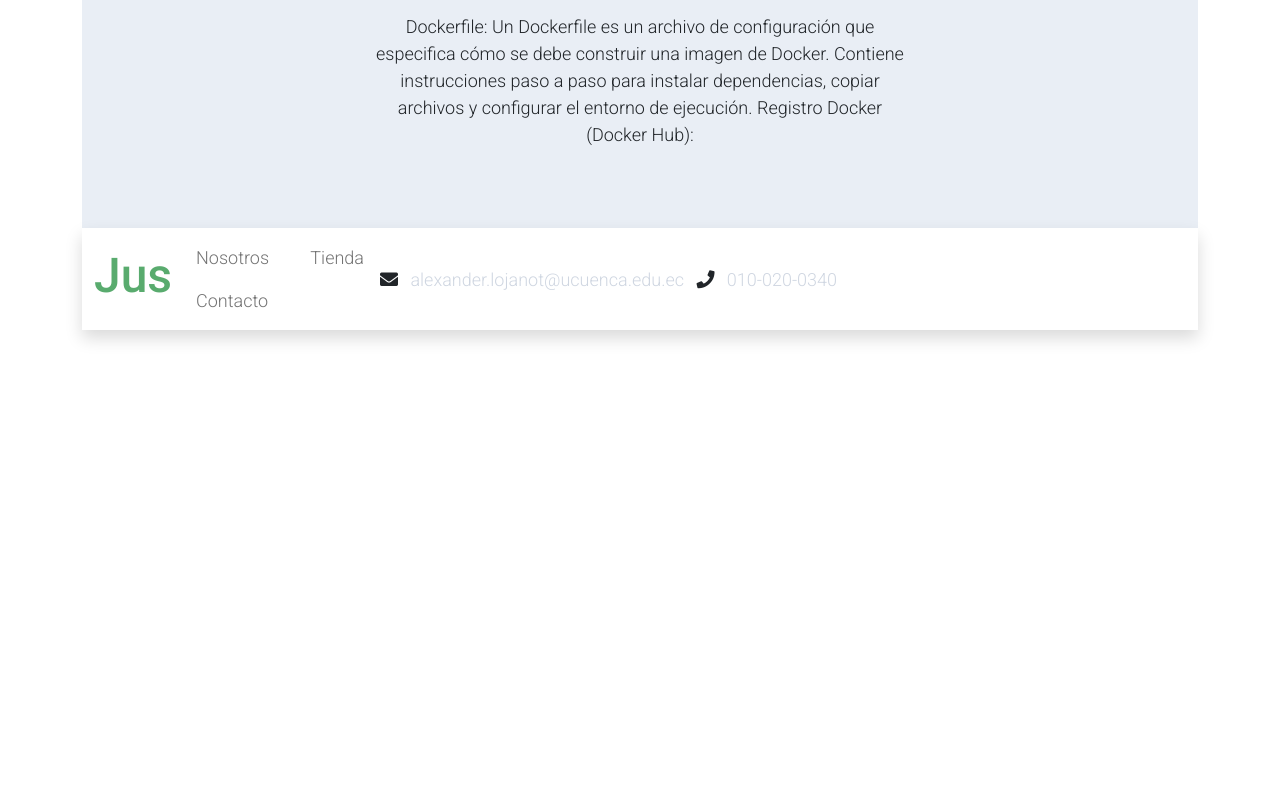
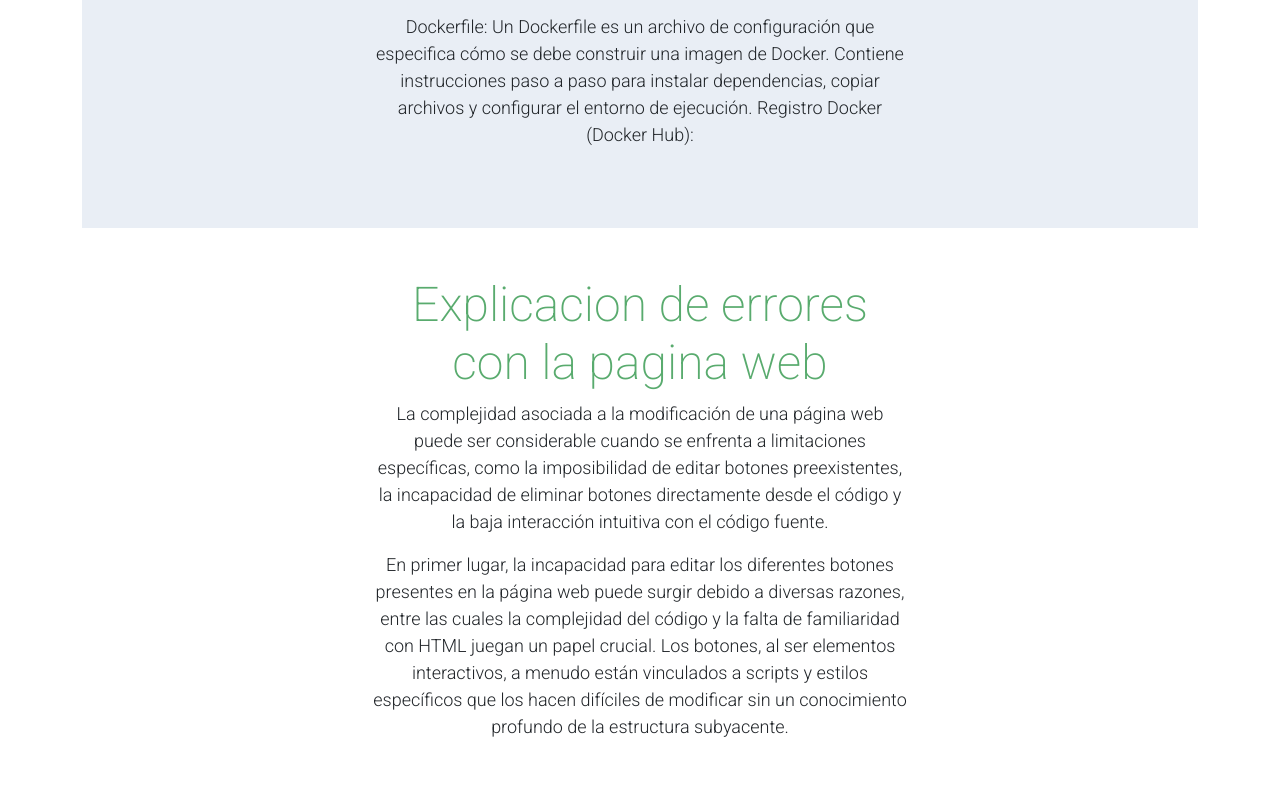
Before and after one commit to JusALoj/JusALoj.github.io, a plain HTML site: page index.html in a window 1280 px wide. Shown: the part 1778-2585 px from the top of the page. Before the commit the page ends 2156 px from the top, so only its background shows below. Drawn offline with Linux system fonts and the light colour scheme.

Commit message:
prueba 10

```diff
--- a/index.html
+++ b/index.html
@@ -64,8 +64,11 @@ https://templatemo.com/tm-559-zay-shop
                 <div class="flex-fill">
                     <ul class="nav navbar-nav d-flex justify-content-between mx-lg-auto">
                         <li class="nav-item">
-                            <a class="nav-link" href="index.html">Evaluacion</a>
-
+                            <a class="nav-link" href="index.html">Contenido </a>
+                   <!-- Nuevo botón "Explicacion" -->
+    <li class="nav-item">
+        <a id="linkExplicacion" class="nav-link" href="#explicacion">Explicacion</a>
+    </li>
                 </div>
                 <div class="navbar align-self-center d-flex">
                     <div class="d-lg-none flex-sm-fill mt-3 mb-4 col-7 col-sm-auto pr-3">
@@ -241,38 +244,21 @@ Una imagen es un paquete ligero y ejecutable que incluye todo lo necesario para
     </section>
     <!-- End Featured Product --
 
-
-<!-- Header -->
-<nav class="navbar navbar-expand-lg navbar-light shadow">
-    <div class="container d-flex justify-content-between align-items-center">
-
-        <a id="nombreEmpresa" class="navbar-brand text-success logo h1 align-self-center" href="index.html">
-            Jus
-        </a>
-
-        <ul class="nav navbar-nav d-flex justify-content-between mx-lg-auto">
-            <li class="nav-item">
-                <a id="linkNosotros" class="nav-link" href="about.html">Nosotros</a>
-            </li>
-            <li class="nav-item">
-                <a id="linkTienda" class="nav-link" href="shop.html">Tienda</a>
-            </li>
-            <li class="nav-item">
-                <a id="linkContacto" class="nav-link" href="contact.html">Contacto</a>
-            </li>
-        </ul>
-
-        <div class="w-100 d-flex justify-content-between">
-            <div>
-                <i class="fa fa-envelope mx-2"></i>
-                <a id="correo" class="navbar-sm-brand text-light text-decoration-none" href="mailto:info@company.com">alexander.lojanot@ucuenca.edu.ec</a>
-                <i class="fa fa-phone mx-2"></i>
-                <a id="telefono" class="navbar-sm-brand text-light text-decoration-none" href="tel:010-020-0340">010-020-0340</a>
-            </div>
+<!-- Contenido de la explicación -->
+<section id="explicacion" class="container py-5">
+    <div class="row text-center">
+        <div class="col-lg-6 m-auto">
+            <h1 class="h1 text-success">Explicacion de errores con la pagina web</h1>
+            <p>
+                La complejidad asociada a la modificación de una página web puede ser considerable cuando se enfrenta a limitaciones específicas, como la imposibilidad de editar botones preexistentes, la incapacidad de eliminar botones directamente desde el código y la baja interacción intuitiva con el código fuente.
+            </p>
+            <p>
+                En primer lugar, la incapacidad para editar los diferentes botones presentes en la página web puede surgir debido a diversas razones, entre las cuales la complejidad del código y la falta de familiaridad con HTML juegan un papel crucial. Los botones, al ser elementos interactivos, a menudo están vinculados a scripts y estilos específicos que los hacen difíciles de modificar sin un conocimiento profundo de la estructura subyacente.
+            </p>
+            <!-- ... (otros párrafos) ... -->
         </div>
     </div>
-</nav>
-<!-- Close Header -->
+</section>
 <!-- Start Script -->
 <script src="assets/js/jquery-1.11.0.min.js"></script>
 <script src="assets/js/jquery-migrate-1.2.1.min.js"></script>
```
